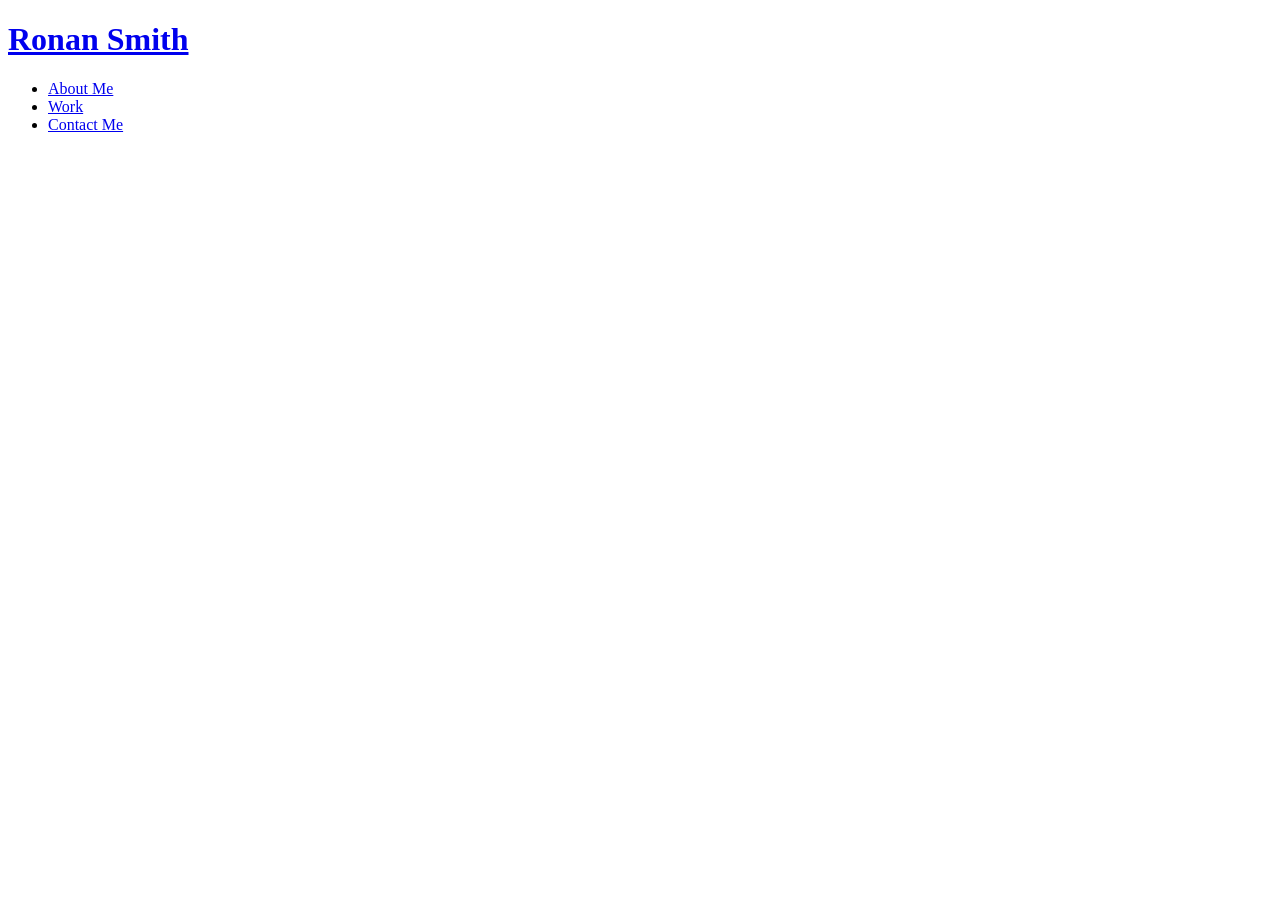
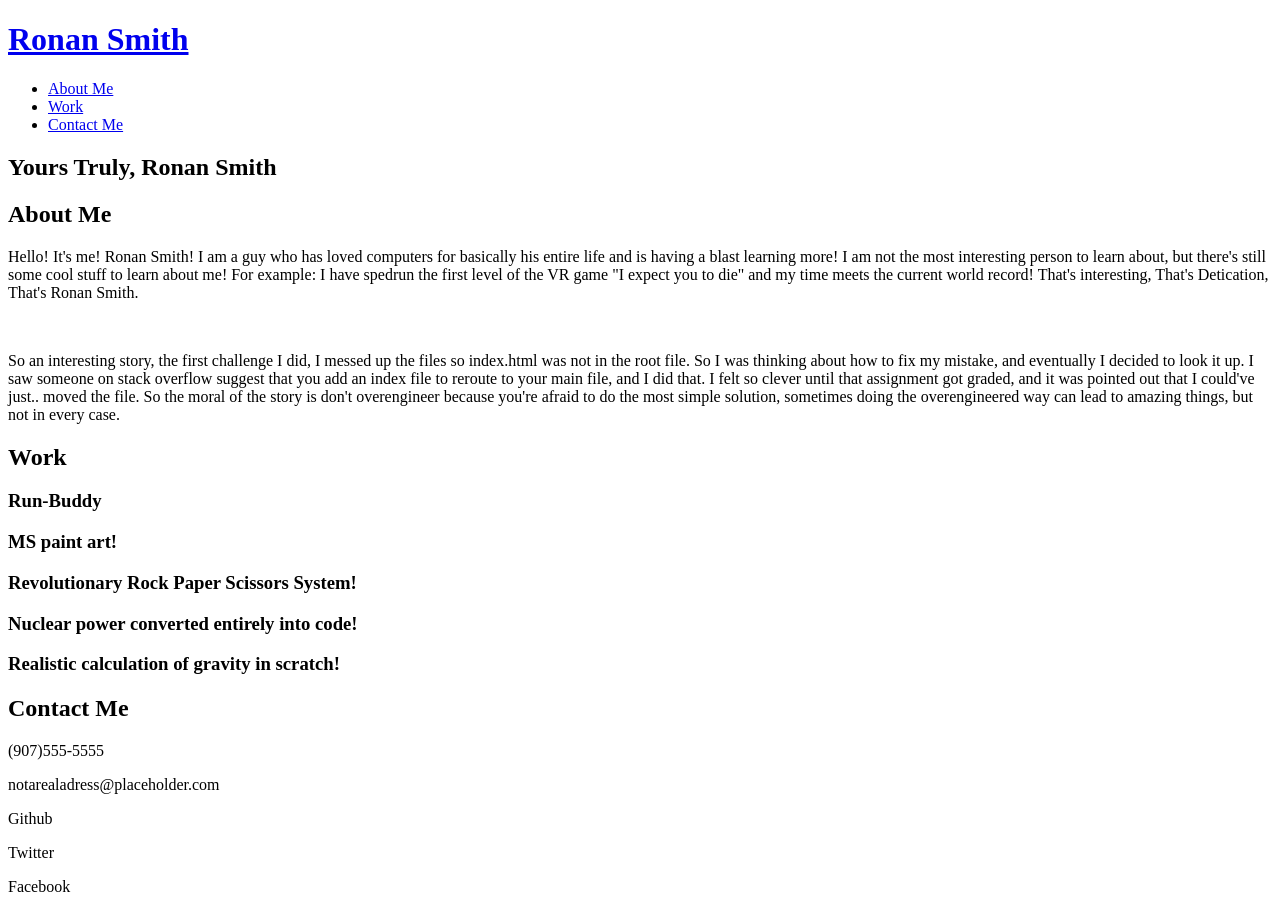
Before and after one commit to RonanSilasSmith/Portfolio-Website, a plain HTML site: page index.html in a window 1280 px wide. Before the commit the page ends 800 px from the top, so only its background shows below. Drawn offline with Linux system fonts and the light colour scheme.

Commit message:
adds html outline

```diff
--- a/index.html
+++ b/index.html
@@ -28,22 +28,53 @@
 
 
     <section class="hero">
-
+        <h2>Yours Truly, Ronan Smith</h2>
     </section>
 
 
     <section class="about-me" id="about-me">
-
+        <h2>About Me</h2>
+        <div class="Me-Text">
+            <p>
+                Hello! It's me! Ronan Smith! I am a guy who has loved computers for basically his entire life and is having a blast learning more! I am not the most interesting person to learn about, but there's still some cool stuff to learn about me! For example: I have spedrun the first level of the VR game "I expect you to die" and my time meets the current world record! That's interesting, That's Detication, That's Ronan Smith.
+            </p>
+            <br/>
+            <p>
+                So an interesting story, the first challenge I did, I messed up the files so index.html was not in the root file. So I was thinking about how to fix my mistake, and eventually I decided to look it up. I saw someone on stack overflow suggest that you add an index file to reroute to your main file, and I did that. I felt so clever until that assignment got graded, and it was pointed out that I could've just.. moved the file. So the moral of the story is don't overengineer because you're afraid to do the most simple solution, sometimes doing the overengineered way can lead to amazing things, but not in every case.
+            </p>
+        </div>
     </section>
 
 
     <section class="work" id="work">
-
+        <h2>Work</h2>
+        <div class="images">
+            <div class="image-box main-image"><!--Add background image in CSS-->
+                <h3>Run-Buddy</h3>
+            </div>
+            <div class="image-box">
+                <h3>MS paint art!</h3>
+            </div>
+            <div class="image-box">
+                <h3>Revolutionary Rock Paper Scissors System!</h3>
+            </div>
+            <div class="image-box">
+                <h3>Nuclear power converted entirely into code!</h3>
+            </div>
+            <div class="image-box">
+                <h3>Realistic calculation of gravity in scratch!</h3>
+            </div>
+        </div>
     </section>
 
 
     <section class="contact-me" id="contact-me">
-
+        <h2>Contact Me</h2>
+        <p>(907)555-5555</p>
+        <p>notarealadress@placeholder.com</p>
+        <p>Github</p>
+        <p>Twitter</p>
+        <p>Facebook</p>
     </section>
 
 </body>
```
